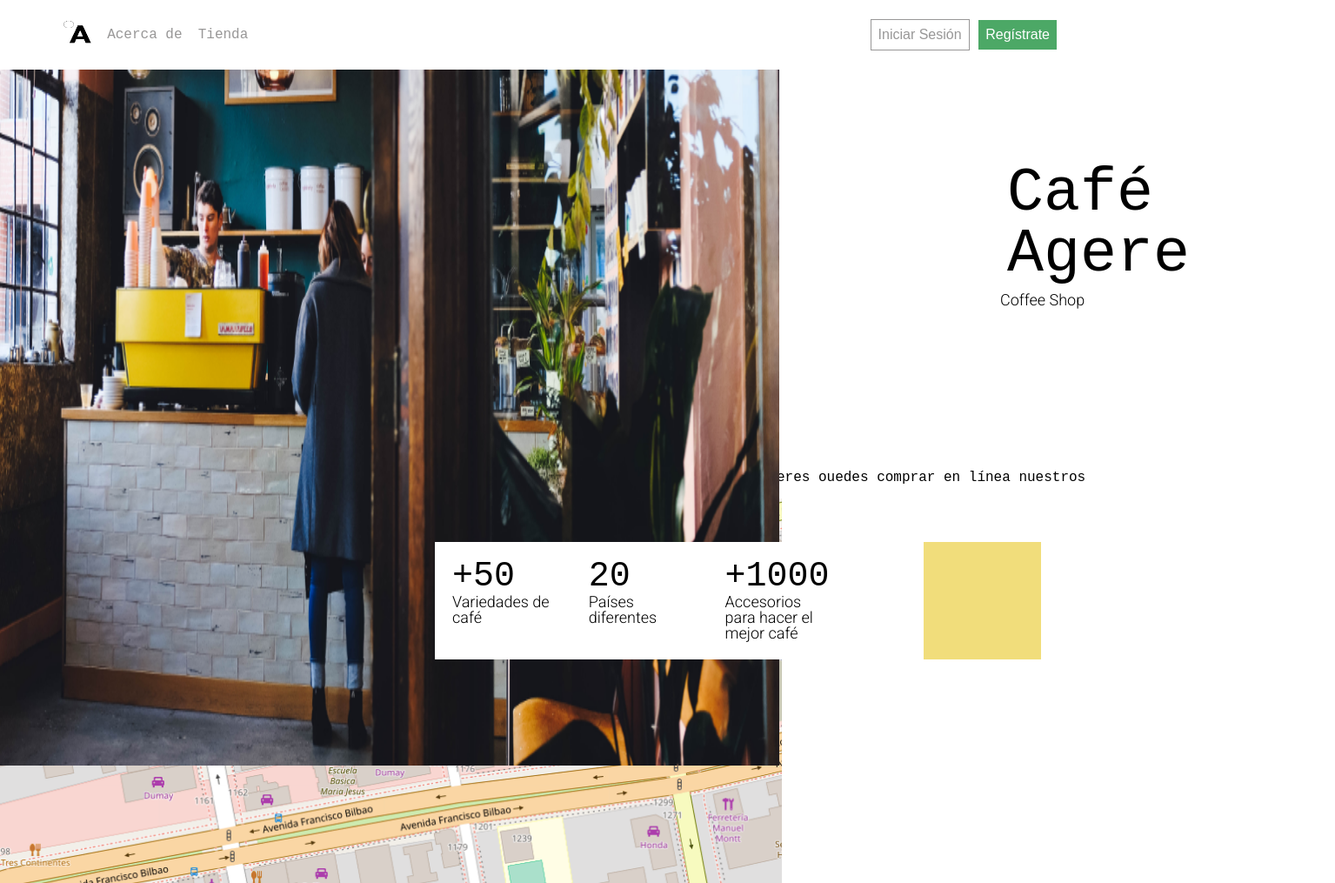
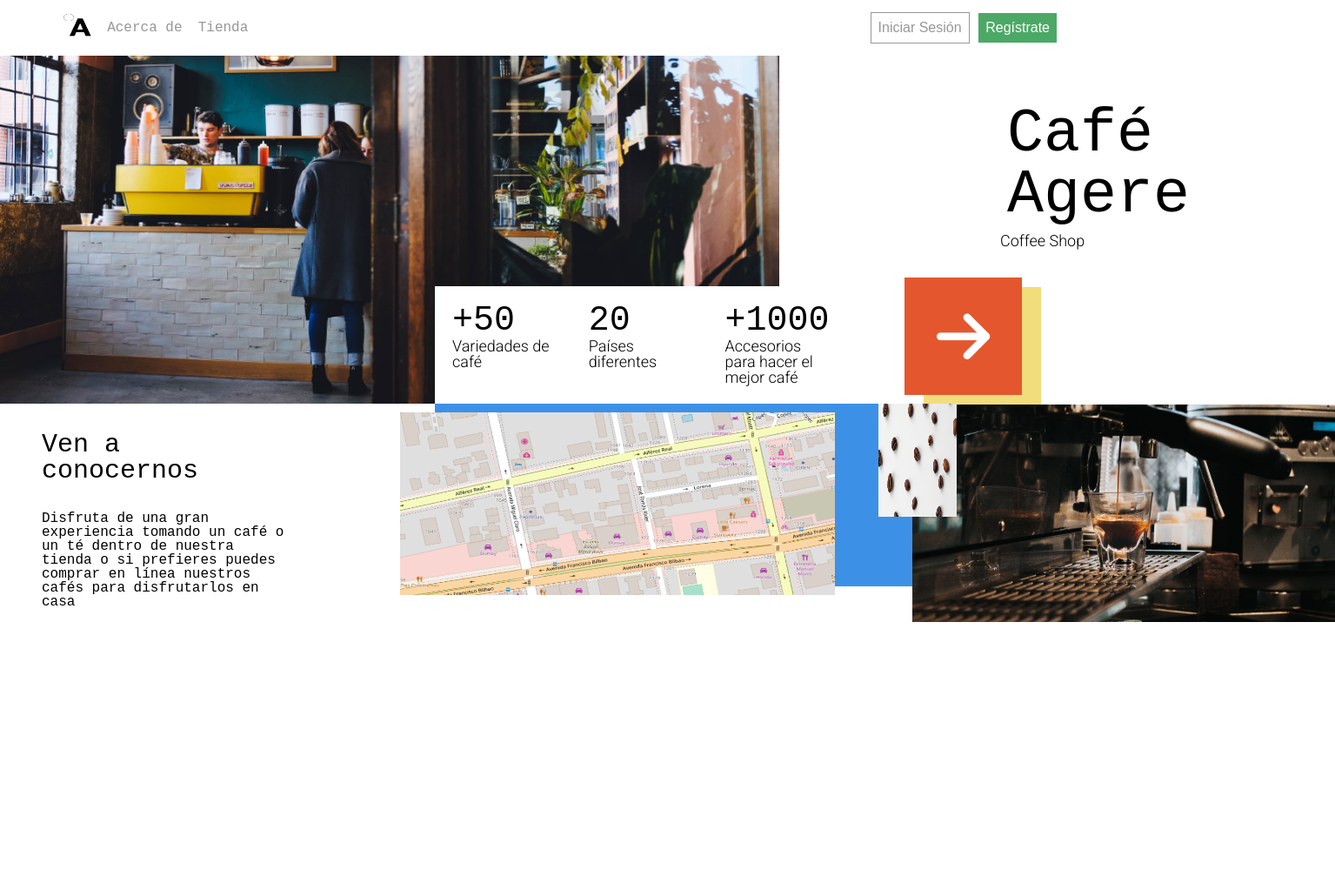
Before and after one commit to AlexanderManriquez/desafio-cafeteria-agere, a plain HTML site: page index.html in a window 1280 px wide. Shown: the top 1015 px of the page at 87% size, 1535 px wide, since content can reach past the window. After the commit the page ends 929 px from the top, so only its background shows below. Drawn offline with Linux system fonts and the light colour scheme; a web font is replaced by a local one.

Commit message:
finishin styles with sass

```diff
--- a/assets/sass/base/_base.scss
+++ b/assets/sass/base/_base.scss
@@ -1,4 +1,7 @@
 body {
     font-family: "PT Mono", monospace;
     font-weight: 400;
+    width: 100%;
+    min-height: 100vh;
+    overflow: hidden;
 }
--- a/assets/sass/layout/_hero.scss
+++ b/assets/sass/layout/_hero.scss
@@ -1,17 +1,17 @@
 .hero-section {
     width: 100vw;
-    height: 445px;
+    height: 25rem;
     &__img {
         width: 70%;
-        height: 100%;
+        height: 25rem;
         position: absolute;
         z-index: 1;
     }
     &__brand {
         width: 17%;
         position: relative;
-        left: 1150px;
-        top: 100px;
+        left: 71.875rem;
+        top: 3rem;
     }
     &__title {
         font-size: $xxx-large;
@@ -25,18 +25,18 @@
     }
     &__featured {
         position: relative;
-        top: 369px;
-        left:500px;
+        top: 5.7rem;
+        left: 31.25rem;
         z-index: 2;
         background-color: white;
         width: 37%;
-        height: 135px;
+        height: 8.438rem;
         display: flex;
         justify-content: center;
     }
     &__characteristic{
         width: 33%;
-        margin: 20px;
+        margin: 1.25rem;
     }
     &__characteristic--title{
         font-size: $xx-large;
@@ -48,12 +48,26 @@
         font-weight: 300;
     }
     &__box {
-        width: 135px;
-        height: 135px;
+        width: 8.438rem;
+        height: 8.438rem;
+        background-color: $buff;
         position: relative;
-        left: 1062px;
-        top: 234px;
+        left: 66.375rem;
+        bottom: 2.7rem;
         z-index: 2;
-        background-color: $buff;
+    }
+    &__arrow{
+        width: 8.438rem;
+        height: 8.438rem;
+        background-color: $flame;
+        position: relative;
+        left: 65rem;
+        bottom: 11.8rem;
+        z-index: 3;
+        color: $white;
+        font-size: $xxx-large;
+        display: flex;
+        justify-content: center;
+        align-items: center;
     }
 }
--- /dev/null
+++ b/assets/sass/layout/_know-us.scss
@@ -0,0 +1,47 @@
+.know-us{
+    width: 100vw;
+    height: 18rem;
+    &__text {
+        width: 25%;
+        position: absolute;
+        margin: 1rem 0 0 2rem;
+    }
+    &__title {
+        font-size: $x-large;
+        padding: 1rem;
+    }
+    &__paragraph {
+        font-size: $medium;
+        padding: 1rem;
+    }
+    &__rectangle {
+        width: 37.5rem;
+        height: 13.125rem;
+        background-color: $blue-de-france;
+        position: relative;
+        left:  31.25rem;
+    }
+    &__map {
+        width: 31.25rem;
+        height: 13.125rem;
+        z-index: 2;
+        position: relative;
+        left: 28.75rem;
+        bottom: 15rem;
+    }
+    &__grains {
+        width: 5.625rem;
+        height: 8.125rem;
+        z-index: 3;
+        position: relative;
+        left: 31.25rem;
+        bottom: 20.625rem;
+    }
+    &__coffe-machine {
+        width: 30.375rem;
+        height: 15.625rem;
+        position: relative;
+        left: 27.5rem;
+        bottom: 13.063rem;
+    }
+}
--- a/assets/sass/layout/_navbar.scss
+++ b/assets/sass/layout/_navbar.scss
@@ -1,6 +1,6 @@
 .navbar {
     width: 90%;
-    height: 5rem;
+    height: 4rem;
     display: flex;
     margin: 0 auto;
     justify-content: space-between;
--- a/assets/sass/main.scss
+++ b/assets/sass/main.scss
@@ -13,5 +13,7 @@
 
 @import 'layout/navbar';
 @import 'layout/hero';
+@import 'layout/know-us';
+
 
 @import 'components/buttons';
--- a/index.html
+++ b/index.html
@@ -17,8 +17,10 @@
     <link
         href="https://fonts.googleapis.com/css2?family=PT+Mono&family=Poppins:ital,wght@0,100;0,200;0,300;0,400;0,500;0,600;0,700;0,800;0,900;1,100;1,200;1,300;1,400;1,500;1,600;1,700;1,800;1,900&family=Roboto:ital,wght@0,100;0,300;0,400;0,500;0,700;0,900;1,100;1,300;1,400;1,500;1,700;1,900&family=Ubuntu:ital,wght@0,300;0,400;0,500;0,700;1,300;1,400;1,500;1,700&display=swap"
         rel="stylesheet">
-        <!-- Importing styles -->
-         <link rel="stylesheet" href="./assets/css/main.css">
+    <!-- Font Awesome CDN -->
+    <script src="https://kit.fontawesome.com/6262dc69d7.js" crossorigin="anonymous"></script>
+    <!-- Importing styles -->
+    <link rel="stylesheet" href="./assets/css/main.css">
 </head>
 
 <body>
@@ -55,13 +57,16 @@
             </div>
         </article>
         <div class="hero-section__box"></div>
-        <div class="hero-section__arrow"></div>
+        <div class="hero-section__arrow">
+            <i class="fa-solid fa-arrow-right"></i>
+        </div>
     </header>
 
     <section class="know-us">
         <article class="know-us__text">
             <h2 class="know-us__title">Ven a conocernos</h2>
-            <p class="know-us__paragraph">Disfruta de una gran experiencia tomando un café o un tpe dentro de nuestra tienda o si prefieres ouedes comprar en línea nuestros cafés para disfrutarlos en casa</p>
+            <p class="know-us__paragraph">Disfruta de una gran experiencia tomando un café o un té dentro de nuestra
+                tienda o si prefieres puedes comprar en línea nuestros cafés para disfrutarlos en casa</p>
         </article>
         <div class="know-us__rectangle"></div>
         <img src="./assets/img/img-4.png" alt="Mapa de entorno de la tienda" class="know-us__map">
```
Also changed, not shown: assets/css/main.css, 1 other file.
